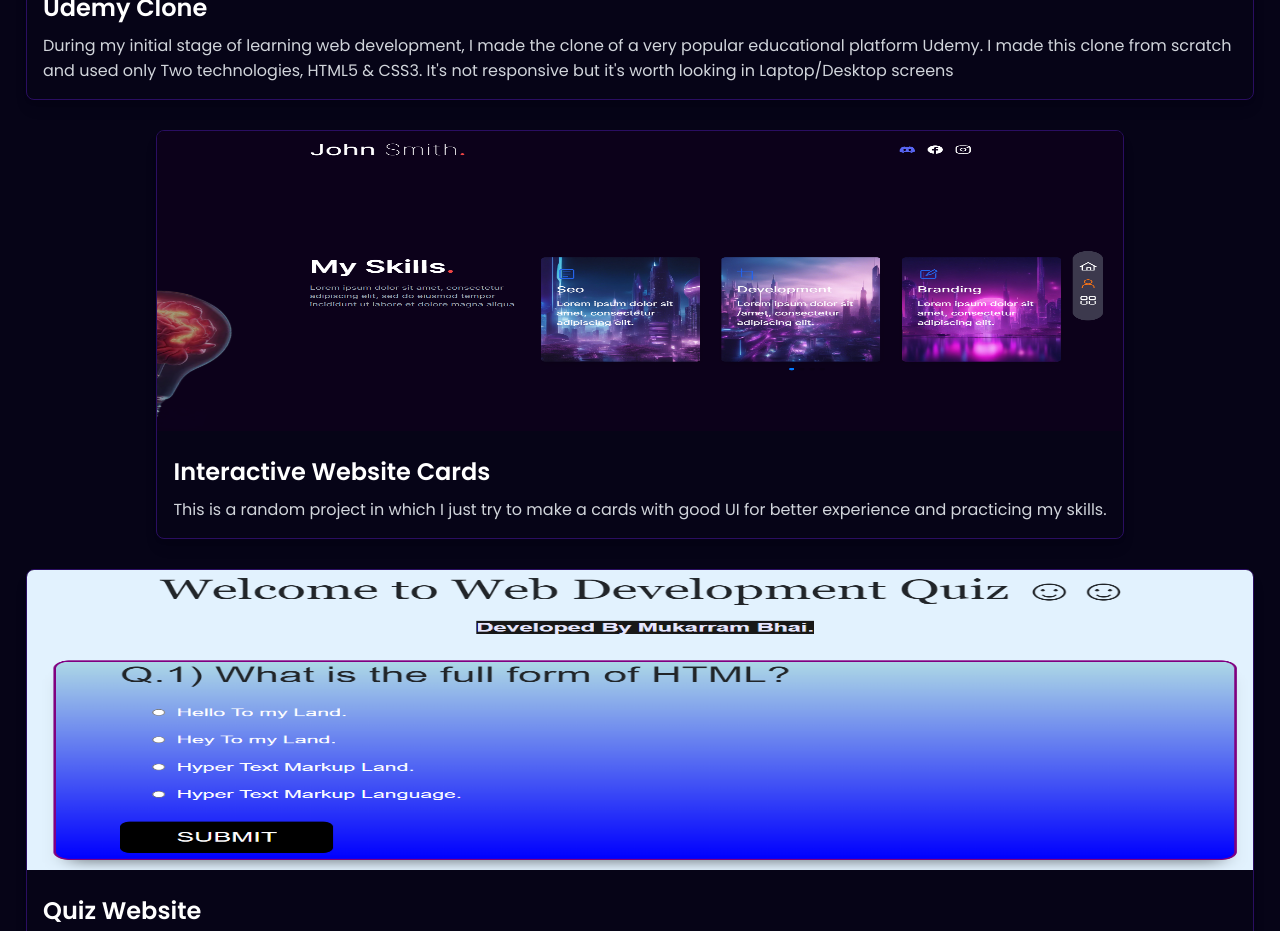
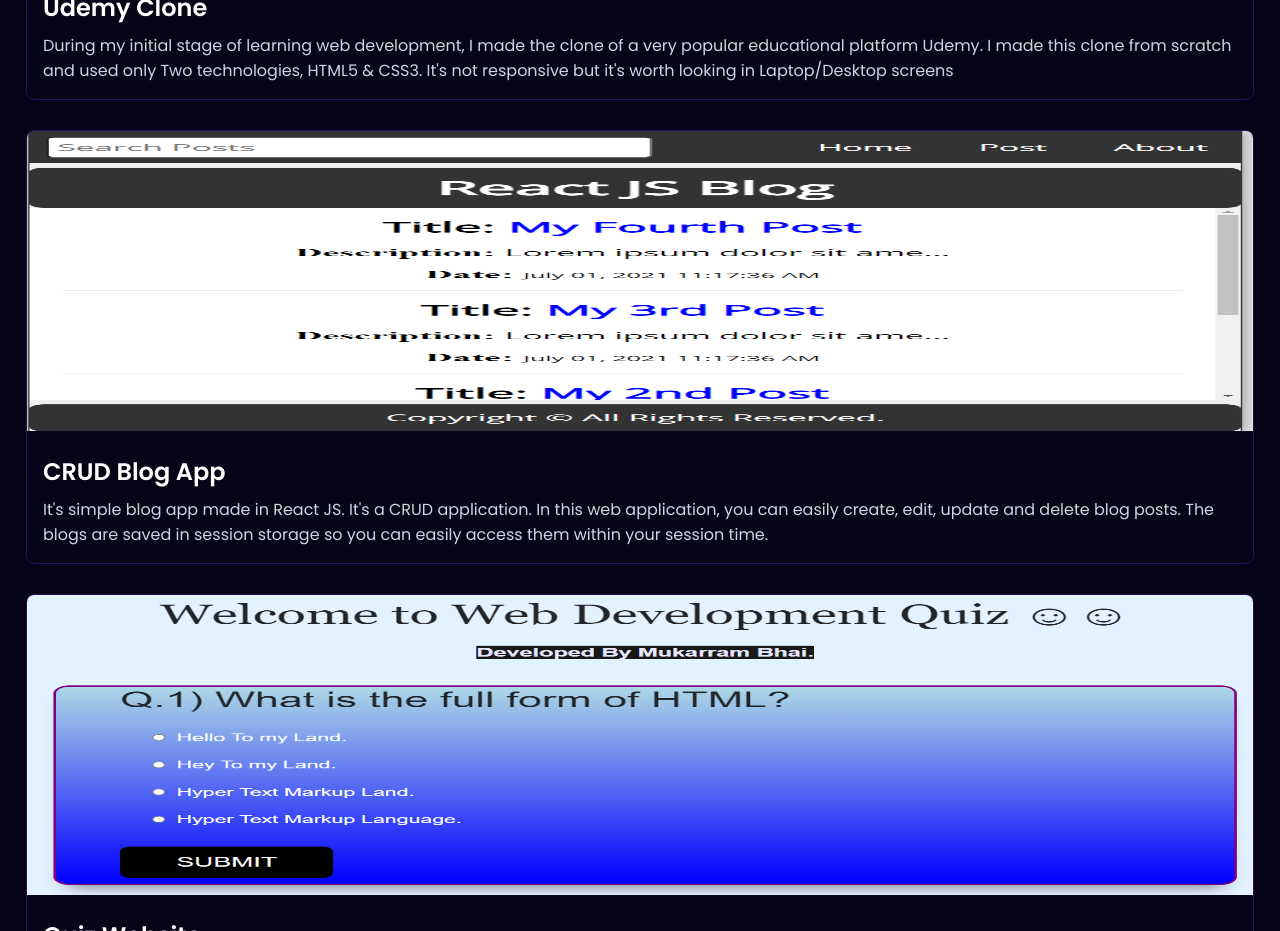
Before and after one commit to Muhammad-Mukarram-Asad/react-portfolio, a React (Create React App) app: page / in a window 1280 px wide. Shown: the part 3600-4531 px from the top of the page. Built offline with nearby package versions, Linux system fonts and the light colour scheme.

Commit message:
Added blog app picture to the projects

```diff
--- a/src/components/projects/index.jsx
+++ b/src/components/projects/index.jsx
@@ -1,14 +1,16 @@
-import react from "react";
+// import react from "react";
+// import nextWebsite from "../../assets/NextWebsite.png"
+// import spaceImage from "../../assets/SpaceWebsite.png"
+
 import ProjectCard from "./projectCard";
 import styles from "./projects.module.css"
-import nextWebsite from "../../assets/NextWebsite.png"
-import cardImage from "../../assets/CardImage.png"
-import spaceImage from "../../assets/SpaceWebsite.png"
+// import cardImage from "../../assets/CardImage.png"
 import nextPortfolio from "../../assets/nextJS Portfolio Image.png"
 import finalYearProject from "../../assets/FYP Image.png"
 import eCommerceImage from "../../assets/Ecommerce Image.png"
 import udemyClone from "../../assets/udemy image.png"
 import quizApp from "../../assets/quiz app image.png"
+import blogApp from "../../assets/blogApp image.png"
 
 
 const Projects = () => {
@@ -55,9 +57,10 @@ const Projects = () => {
             from scratch and used only Two technologies, HTML5 & CSS3. It's not responsive but it's worth looking in Laptop/Desktop screens "
           />
           <ProjectCard
-            src={cardImage}
-            title="Interactive Website Cards"
-            description="This is a random project in which I just try to make a cards with good UI for better experience and practicing my skills. "
+            src={blogApp}
+            title="CRUD Blog App"
+            description="It's simple blog app made in React JS. It's a CRUD application. In this web application, you can easily create, edit, update and delete blog posts. The blogs
+            are saved in session storage so you can easily access them within your session time. "
           />
           <ProjectCard
             src={quizApp}
```
Also changed, not shown: src/assets/blogApp image.png (added).
